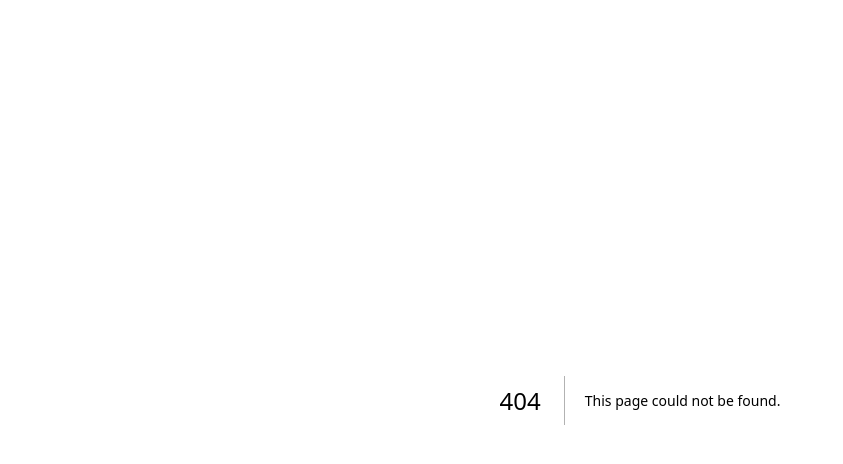
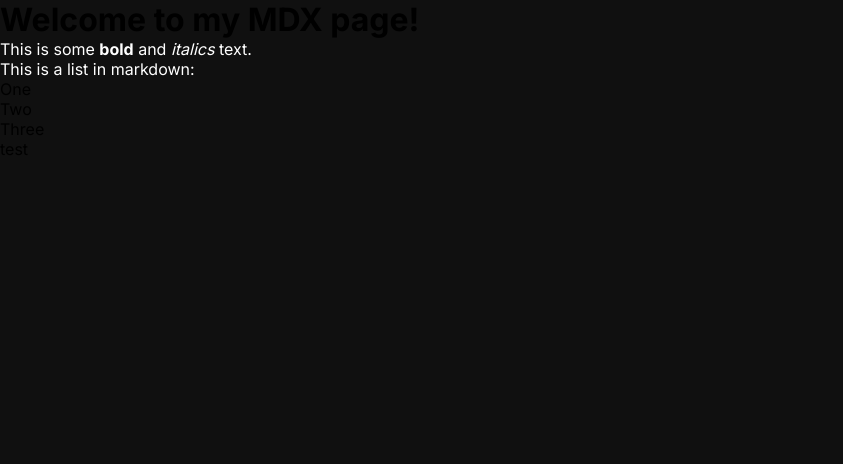
Before and after one commit to Goomel/personal-blog, a Next.js app: page /my-mdx-page in a window 1280 px wide. Before the commit this address had no page. Shown: the top 464 px of the page, without its empty margins (0-843 px from the left). Built offline with nearby package versions, Linux system fonts and the light colour scheme.

Commit message:
Add mdx config, create basic folder structure

```diff
--- /dev/null
+++ b/next.config.js
@@ -0,0 +1,10 @@
+const withMDX = require('@next/mdx')();
+
+/** @type {import('next').NextConfig} */
+const nextConfig = {
+  // Configure `pageExtensions` to include MDX files
+  pageExtensions: ['js', 'jsx', 'mdx', 'ts', 'tsx']
+  // Optionally, add any other Next.js config below
+};
+
+module.exports = withMDX(nextConfig);
--- a/next.config.mjs
+++ /dev/null
@@ -1,4 +0,0 @@
-/** @type {import('next').NextConfig} */
-const nextConfig = {};
-
-export default nextConfig;
--- a/package.json
+++ b/package.json
@@ -14,6 +14,10 @@
     "*.{js,jsx,css,md}": "prettier --write"
   },
   "dependencies": {
+    "@mdx-js/loader": "^3.0.1",
+    "@mdx-js/react": "^3.0.1",
+    "@next/mdx": "^14.1.0",
+    "@types/mdx": "^2.0.11",
     "next": "14.1.0",
     "react": "^18",
     "react-dom": "^18"
--- a/src/app/layout.js
+++ b/src/app/layout.js
@@ -1,5 +1,5 @@
 import { Inter } from 'next/font/google';
-import './main.css';
+import '@/styles/main.css';
 
 const inter = Inter({ subsets: ['latin'] });
 
--- /dev/null
+++ b/src/app/my-mdx-page/page.mdx
@@ -0,0 +1,13 @@
+import MyComponent from '@/components/MyComponent'
+
+# Welcome to my MDX page!
+
+This is some **bold** and _italics_ text.
+
+This is a list in markdown:
+
+- One
+- Two
+- Three
+
+<MyComponent />
--- /dev/null
+++ b/src/components/MyComponent.js
@@ -0,0 +1,7 @@
+import React from 'react';
+
+const MyComponent = () => {
+  return <div>test</div>;
+};
+
+export default MyComponent;
--- /dev/null
+++ b/src/mdx-components.js
@@ -0,0 +1,5 @@
+export function useMDXComponents(components) {
+  return {
+    ...components
+  };
+}
--- a/src/app/globals.css
+++ b/src/styles/globals.css
@@ -1,3 +1,9 @@
+:root {
+  --black-500: rgb(16, 16, 16);
+  --black-600: rgb(12, 12, 12);
+  --yellow-500: rgb(255, 233, 92);
+}
+
 * {
   box-sizing: border-box;
   padding: 0;
@@ -18,3 +24,7 @@ a {
   color: inherit;
   text-decoration: none;
 }
+
+p {
+  color: white;
+}
--- a/src/app/variables.css
+++ b/src/styles/variables.css
@@ -1,4 +1,5 @@
 :root {
   --black-500: rgb(16, 16, 16);
   --black-600: rgb(12, 12, 12);
+  --yellow-500: rgb(255, 233, 92);
 }
```
Also changed, not shown: src/styles/main.css (renamed from src/app/main.css), 1 other file (tests, documents, lock files or other folders).
